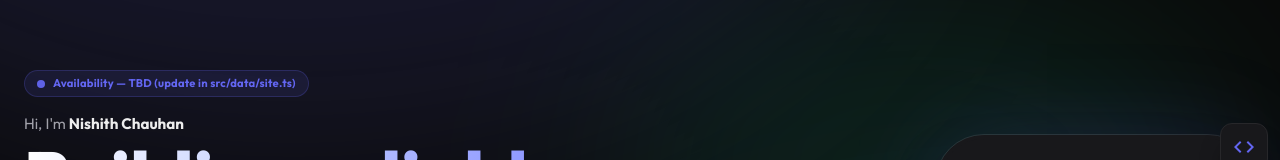
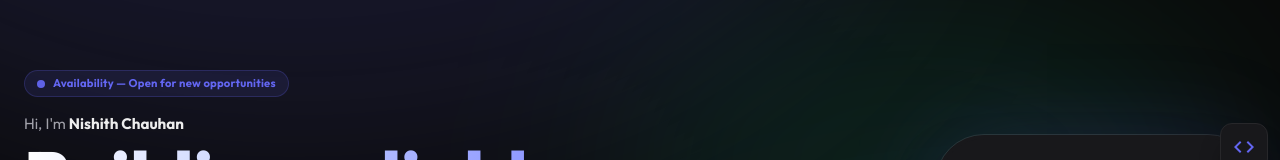
Before and after one commit to chauhannishith/chauhannishith.github.io, a React (Vite) app: page / in a window 1280 px wide. Shown: the part 153-313 px from the top of the page. Built offline with nearby package versions, Linux system fonts and the light colour scheme; no server answers.

Commit message:
Update availability badge text in site data for clarity

```diff
--- a/src/data/site.ts
+++ b/src/data/site.ts
@@ -22,7 +22,7 @@ export const site = {
   /** Small kicker above title */
   kicker: 'Hi, I\'m',
   /** Optional badge (placeholder until you set availability) */
-  availabilityBadge: 'Availability — TBD (update in src/data/site.ts)',
+  availabilityBadge: 'Availability — Open for new opportunities',
 
   /** Set a URL to show your photo in the hero (right column). Null shows initials. */
   heroAvatarUrl: null as string | null,
```
